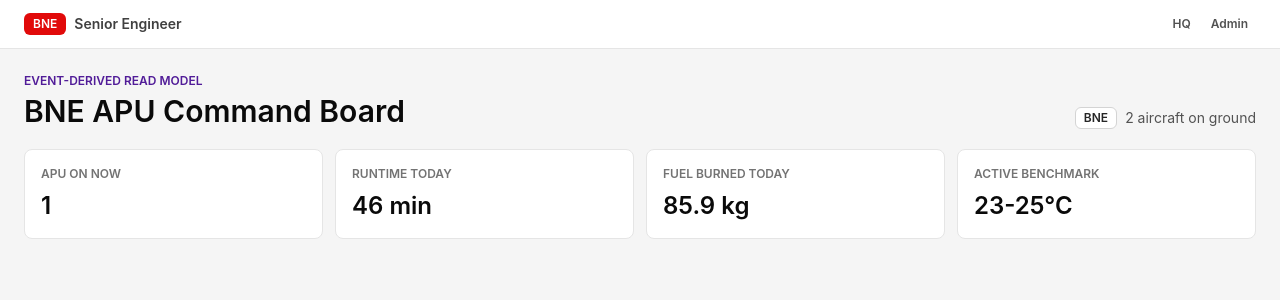
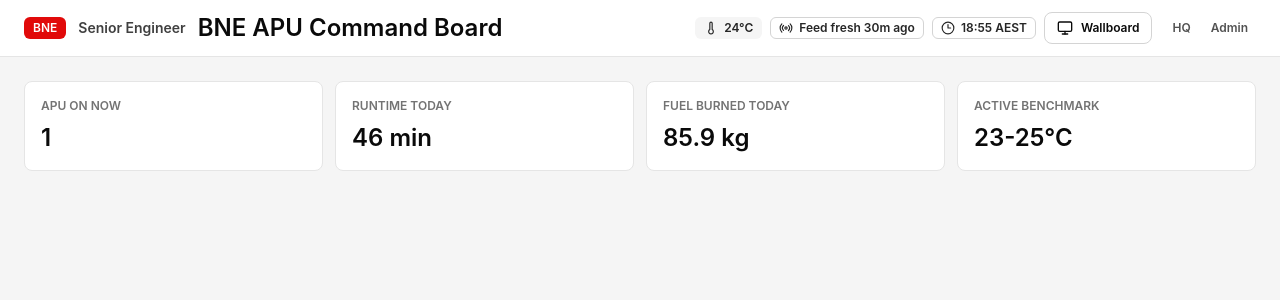
Before and after one commit to ben-dowden/APU-Alerting-Dashboard, a Next.js app: page /senior/bne in a window 1280 px wide. Shown: the top 300 px of the page. Built offline with nearby package versions, Linux system fonts and the light colour scheme.

Commit message:
feat-add-senior-command-bar

```diff
--- a/components/senior/bne-command-board.tsx
+++ b/components/senior/bne-command-board.tsx
@@ -1,15 +1,15 @@
-import Link from "next/link";
-
-import { Badge } from "@/components/ui/badge";
 import { fuelBurnAssumptionSettings } from "@/lib/fixtures/reference/fuel-assumptions";
 import { reasonTaxonomySettings } from "@/lib/fixtures/reference/reason-taxonomy";
 import { bneBaselineScenario } from "@/lib/fixtures/scenarios";
+import { minutesBetweenIso } from "@/lib/domain/time";
 import {
   deriveAircraftCards,
   deriveBenchmarkPanel,
   deriveCurrentBoard,
   deriveDailyScorecard,
 } from "@/lib/read-models";
+
+import { CommandBar } from "./command-bar";
 
 const boardNowIso = "2026-05-22T08:55:00.000Z";
 
@@ -23,6 +23,27 @@ const benchmarkBaselines = {
 const boardSettings = {
   reasonTaxonomy: reasonTaxonomySettings.payload.snapshot,
   fuelBurnAssumptions: fuelBurnAssumptionSettings,
+};
+
+const formatBneLocalTime = (iso: string) =>
+  `${new Intl.DateTimeFormat("en-AU", {
+    hour: "2-digit",
+    minute: "2-digit",
+    hour12: false,
+    timeZone: "Australia/Brisbane",
+  }).format(new Date(iso))} AEST`;
+
+const latestSourceReceivedAt = (board: ReturnType<typeof deriveCurrentBoard>) =>
+  board.groundAircraft
+    .flatMap((aircraft) => aircraft.sourceCharms.map((source) => source.receivedAt))
+    .sort()
+    .at(-1);
+
+const sourceFreshnessLabel = (board: ReturnType<typeof deriveCurrentBoard>) => {
+  const latestReceivedAt = latestSourceReceivedAt(board);
+  return latestReceivedAt
+    ? `Feed fresh ${minutesBetweenIso(latestReceivedAt, board.nowIso)}m ago`
+    : "Feed pending";
 };
 
 export function BneCommandBoard() {
@@ -41,39 +62,14 @@ export function BneCommandBoard() {
 
   return (
     <div className="min-h-screen bg-neutral-100 text-neutral-950">
-      <header className="border-b border-neutral-200 bg-white">
-        <div className="mx-auto flex w-full max-w-[1600px] flex-wrap items-center justify-between gap-3 px-4 py-3 sm:px-6">
-          <div className="flex items-center gap-2">
-            <Badge variant="red">BNE</Badge>
-            <span className="text-sm font-semibold text-neutral-700">Senior Engineer</span>
-          </div>
-          <nav className="flex items-center gap-1 text-xs font-semibold text-neutral-600" aria-label="Route shortcuts">
-            <Link className="rounded-product px-2 py-1 hover:bg-neutral-100 hover:text-neutral-950" href="/hq">
-              HQ
-            </Link>
-            <Link className="rounded-product px-2 py-1 hover:bg-neutral-100 hover:text-neutral-950" href="/admin">
-              Admin
-            </Link>
-          </nav>
-        </div>
-      </header>
+      <CommandBar
+        localTimeLabel={formatBneLocalTime(board.nowIso)}
+        port={board.port}
+        sourceFreshnessLabel={sourceFreshnessLabel(board)}
+        temperatureLabel={`${board.weather?.temperatureC ?? "--"}°C`}
+      />
 
       <main className="mx-auto flex w-full max-w-[1600px] flex-col gap-5 px-4 py-4 sm:px-6 lg:py-6">
-        <section className="flex flex-wrap items-end justify-between gap-3">
-          <div>
-            <p className="text-xs font-semibold uppercase tracking-normal text-virgin-purple">
-              Event-derived read model
-            </p>
-            <h1 className="mt-1 text-3xl font-semibold tracking-normal text-neutral-950">
-              BNE APU Command Board
-            </h1>
-          </div>
-          <div className="flex flex-wrap items-center gap-2 text-sm text-neutral-600">
-            <Badge variant="neutral">{board.port}</Badge>
-            <span>{aircraftCards.length} aircraft on ground</span>
-          </div>
-        </section>
-
         <section className="grid gap-3 sm:grid-cols-2 lg:grid-cols-4" aria-label="Board adapter preview">
           <div className="rounded-product border border-neutral-200 bg-white p-4">
             <p className="text-xs font-semibold uppercase tracking-normal text-neutral-500">APU on now</p>
--- /dev/null
+++ b/components/senior/command-bar.tsx
@@ -0,0 +1,70 @@
+import Link from "next/link";
+import { Clock3, Monitor, Radio, Thermometer } from "lucide-react";
+
+import { Badge } from "@/components/ui/badge";
+import { buttonVariants } from "@/components/ui/button";
+import { cn } from "@/lib/utils/cn";
+
+type CommandBarProps = {
+  port: string;
+  temperatureLabel: string;
+  sourceFreshnessLabel: string;
+  localTimeLabel: string;
+};
+
+export function CommandBar({
+  port,
+  temperatureLabel,
+  sourceFreshnessLabel,
+  localTimeLabel,
+}: CommandBarProps) {
+  return (
+    <header className="border-b border-neutral-200 bg-white">
+      <div className="mx-auto flex w-full max-w-[1600px] flex-wrap items-center justify-between gap-3 px-4 py-3 sm:px-6">
+        <div className="flex min-w-0 flex-wrap items-center gap-3">
+          <Badge variant="red">{port}</Badge>
+          <span className="text-sm font-semibold text-neutral-700">Senior Engineer</span>
+          <h1 className="text-xl font-semibold tracking-normal text-neutral-950 sm:text-2xl">
+            BNE APU Command Board
+          </h1>
+        </div>
+
+        <div className="flex flex-wrap items-center gap-2">
+          <Badge variant="secondary" className="gap-1.5">
+            <Thermometer aria-hidden="true" className="size-3.5" data-icon />
+            {temperatureLabel}
+          </Badge>
+          <Badge variant="outline" className="gap-1.5">
+            <Radio aria-hidden="true" className="size-3.5" data-icon />
+            {sourceFreshnessLabel}
+          </Badge>
+          <Badge variant="neutral" className="gap-1.5">
+            <Clock3 aria-hidden="true" className="size-3.5" data-icon />
+            {localTimeLabel}
+          </Badge>
+          <Link
+            className={cn(buttonVariants({ variant: "outline", size: "sm" }), "h-8 bg-white")}
+            href="/senior/bne/wallboard"
+          >
+            <Monitor aria-hidden="true" data-icon />
+            Wallboard
+          </Link>
+          <nav
+            className="flex items-center gap-1 pl-1 text-xs font-semibold text-neutral-600"
+            aria-label="Route shortcuts"
+          >
+            <Link className="rounded-product px-2 py-1 hover:bg-neutral-100 hover:text-neutral-950" href="/hq">
+              HQ
+            </Link>
+            <Link
+              className="rounded-product px-2 py-1 hover:bg-neutral-100 hover:text-neutral-950"
+              href="/admin"
+            >
+              Admin
+            </Link>
+          </nav>
+        </div>
+      </div>
+    </header>
+  );
+}
```
Also changed, not shown: 1 other file (tests, documents, lock files or other folders).
